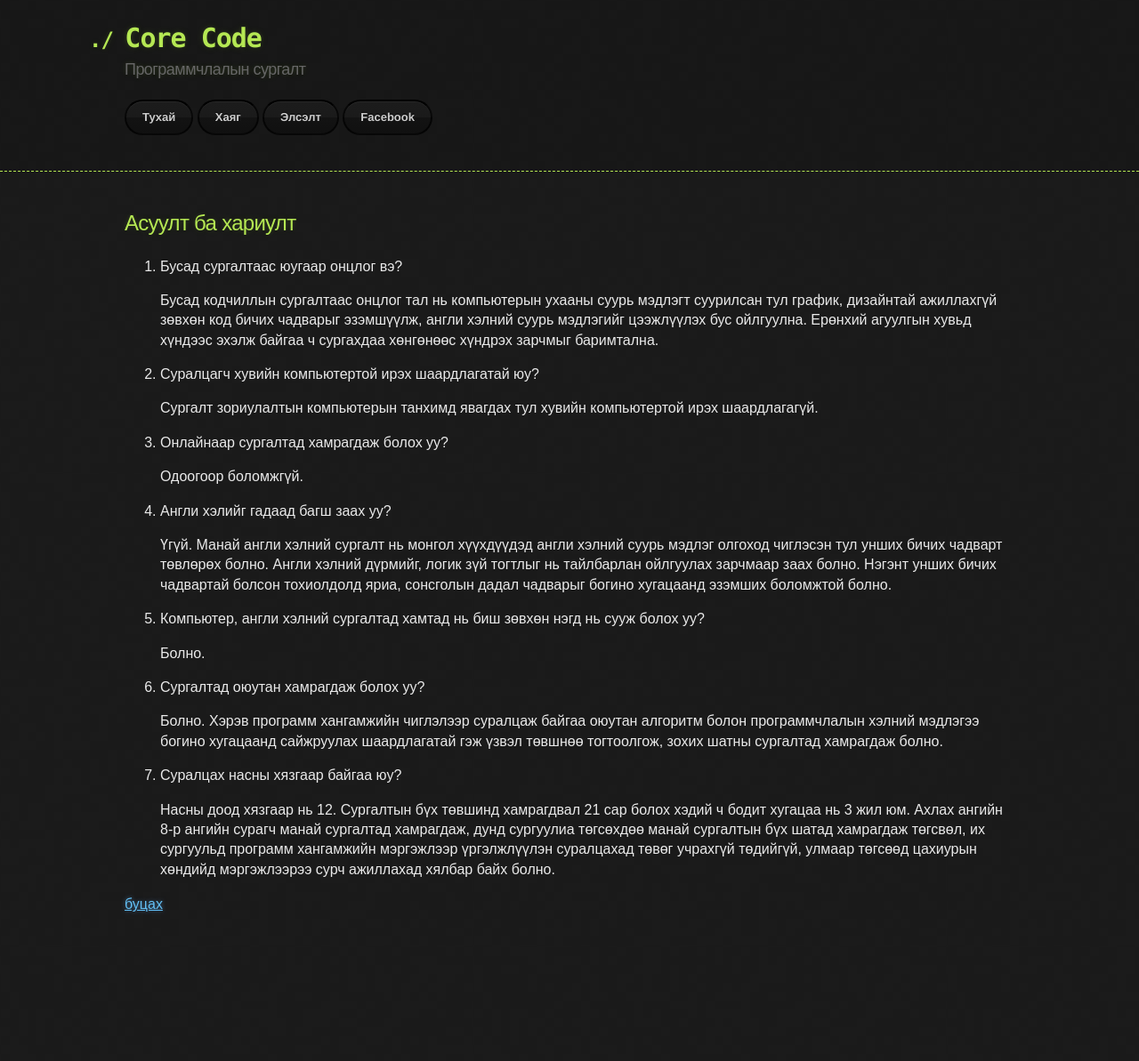
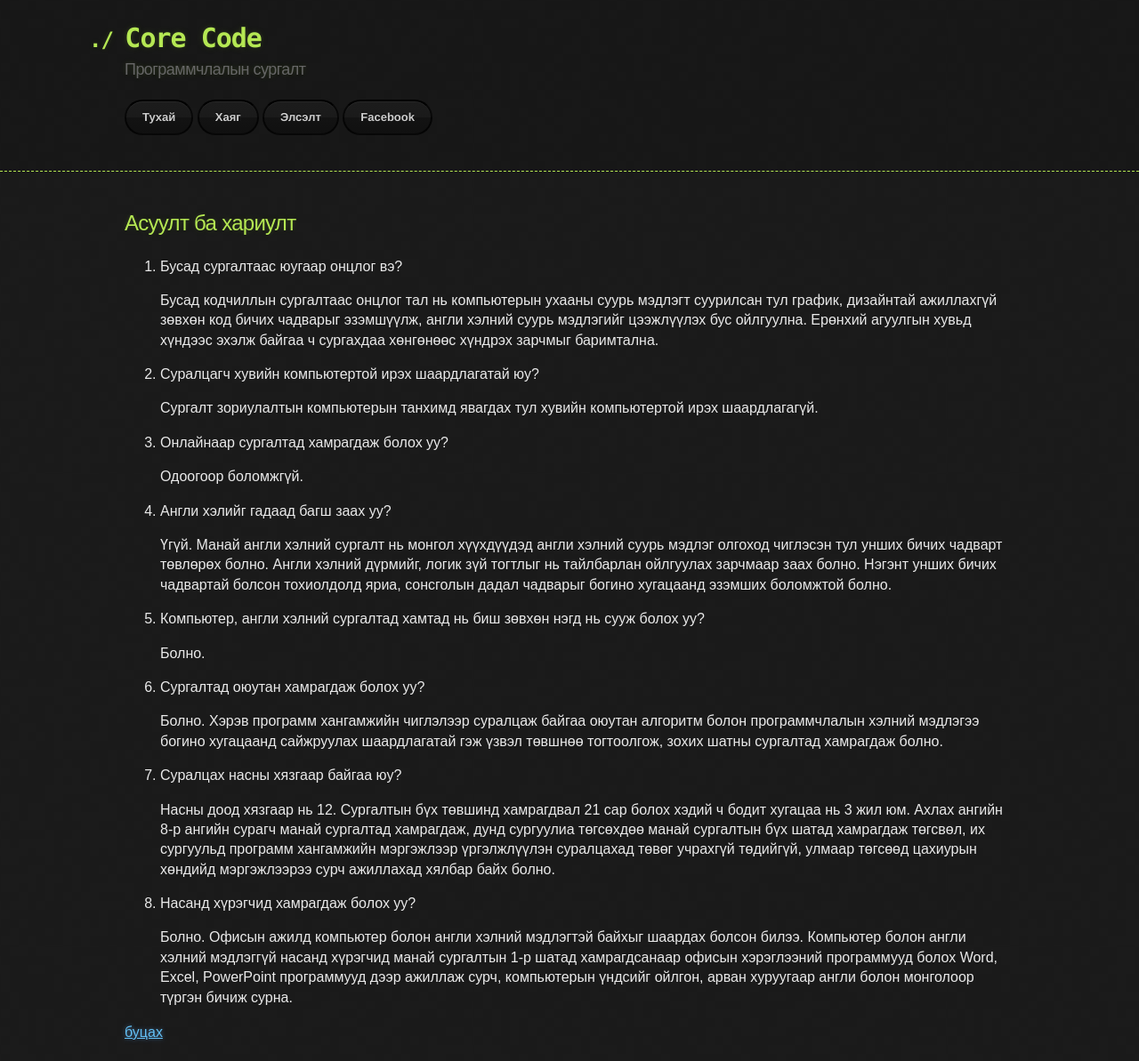
Before and after one commit to ganaatulgaa/corecode, a Jekyll site: the page built from faq.md, in a window 1280 px wide. Shown: the whole page at 89% size. Built offline with Jekyll 4.4.1, drawn with Linux system fonts in a browser that asks for light colours; our own code applies the rules of GitHub Pages for plain Markdown files; before the commit the page ends 1049 px from its top, so only the background shows below that.

Commit message:
Update faq.md

```diff
--- a/faq.md
+++ b/faq.md
@@ -32,4 +32,8 @@ layout: default
 
    Насны доод хязгаар нь 12. Сургалтын бүх төвшинд хамрагдвал 21 сар болох хэдий ч бодит хугацаа нь 3 жил юм. Ахлах ангийн 8-р ангийн сурагч манай сургалтад хамрагдаж, дунд сургуулиа төгсөхдөө манай сургалтын бүх шатад хамрагдаж төгсвөл, их сургуульд программ хангамжийн мэргэжлээр үргэлжлүүлэн суралцахад төвөг учрахгүй төдийгүй, улмаар төгсөөд цахиурын хөндийд мэргэжлээрээ сурч ажиллахад хялбар байх болно.
 
+10. Насанд хүрэгчид хамрагдаж болох уу?
+
+    Болно. Офисын ажилд компьютер болон англи хэлний мэдлэгтэй байхыг шаардах болсон билээ. Компьютер болон англи хэлний мэдлэггүй насанд хүрэгчид манай сургалтын 1-р шатад хамрагдсанаар офисын хэрэглээний программууд болох Word, Excel, PowerPoint программууд дээр ажиллаж сурч, компьютерын үндсийг ойлгон, арван хуруугаар англи болон монголоор түргэн бичиж сурна.
+
 [буцах](./)
```
